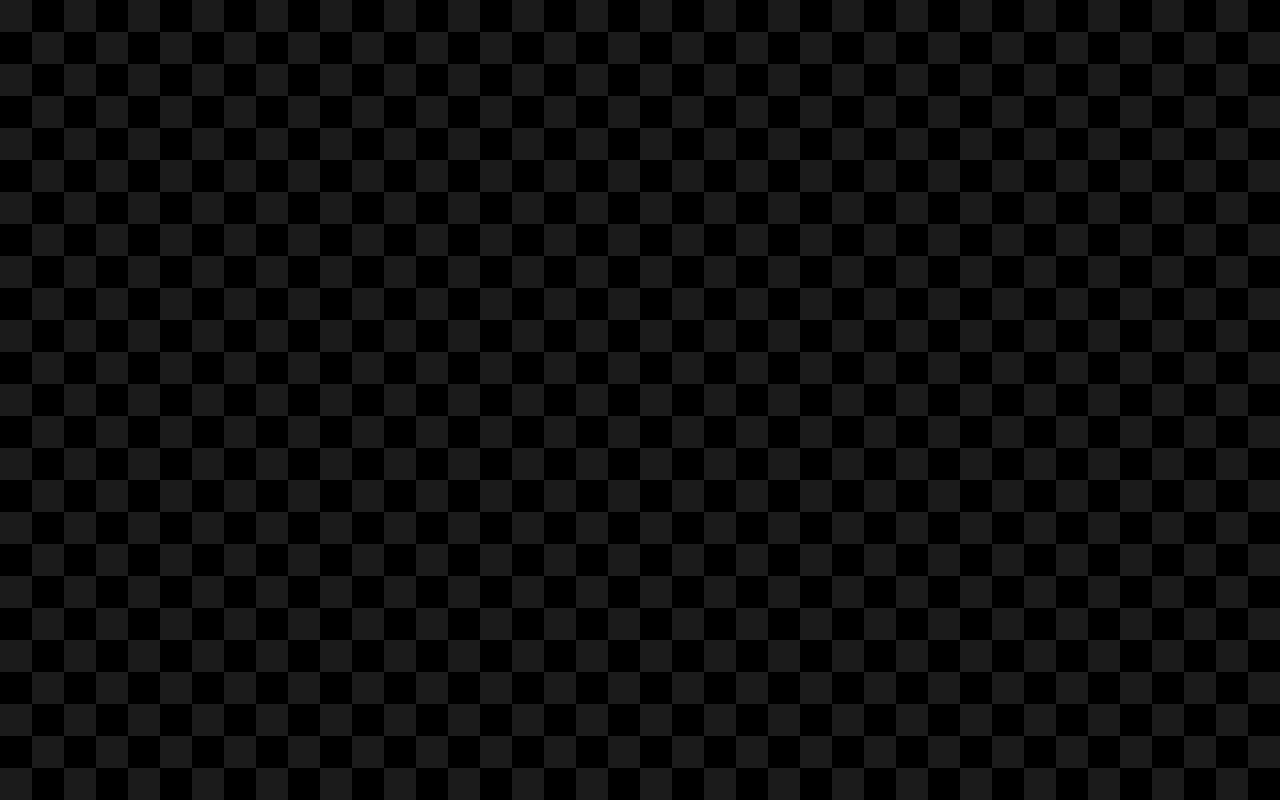
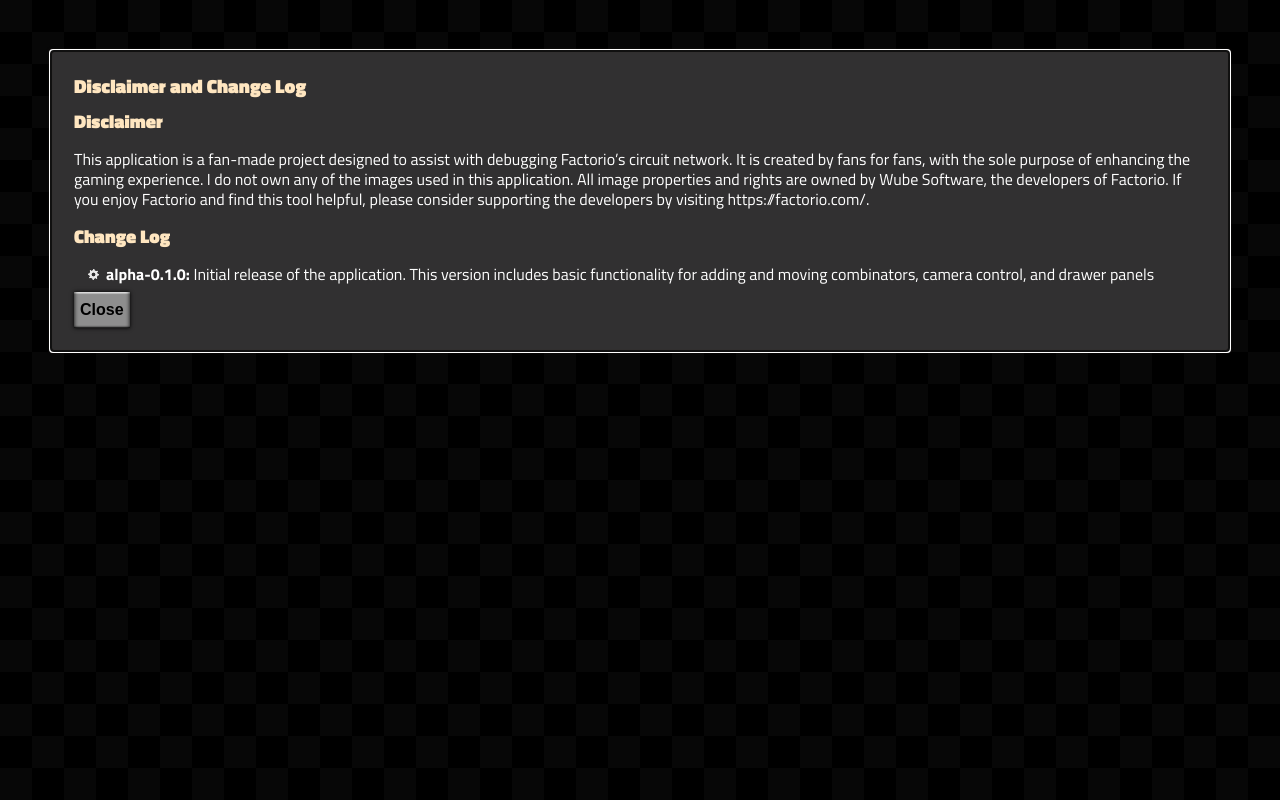
Before and after one commit to Mouraoea/circuitorio, a React (Create React App) app: page / in a window 1280 px wide. Built offline with nearby package versions, Linux system fonts and the light colour scheme.

Commit message:
feat: add disclaimer and change log modal

```diff
--- a/package.json
+++ b/package.json
@@ -14,6 +14,7 @@
     "@types/react-dom": "^18.3.0",
     "@types/uuid": "^10.0.0",
     "d3": "^7.9.0",
+    "dotenv": "^16.4.5",
     "konva": "^9.3.13",
     "react": "^18.3.1",
     "react-dnd": "^16.0.1",
@@ -57,6 +58,7 @@
   },
   "devDependencies": {
     "@babel/plugin-proposal-private-property-in-object": "^7.21.11",
+    "@types/react-modal": "^3.16.3",
     "gh-pages": "^6.1.1"
   }
 }
--- /dev/null
+++ b/public/changelog.json
@@ -0,0 +1,6 @@
+{
+  "disclaimer": "This application is a fan-made project designed to assist with debugging Factorio’s circuit network. It is created by fans for fans, with the sole purpose of enhancing the gaming experience. I do not own any of the images used in this application. All image properties and rights are owned by Wube Software, the developers of Factorio. If you enjoy Factorio and find this tool helpful, please consider supporting the developers by visiting https://factorio.com/.",
+  "changeLog": [
+    { "version": "alpha-0.1.0", "content": "Initial release of the application. This version includes basic functionality for adding and moving combinators, camera control, and drawer panels" }
+  ]
+}
--- a/src/App.tsx
+++ b/src/App.tsx
@@ -1,9 +1,10 @@
+import React from "react";
 import "./App.css";
 import { CanvasProvider } from "./context/CanvasContext";
 import Body from "./components/Body";
 
 // Parent holder for context - Do not change this - See Body.tsx instead
-function App() {
+const App: React.FC = () => {
   return (
     <div>
       <CanvasProvider>
@@ -11,6 +12,6 @@
       </CanvasProvider>
     </div>
   );
-}
+};
 
 export default App;
--- a/src/components/Body.tsx
+++ b/src/components/Body.tsx
@@ -15,10 +15,25 @@
 import { clamp } from "../utils/clamp";
 import { getElementSprite } from "../utils/getElementSprite";
 import { SpriteProvider, EntitySprite } from "../spritesheets/SpriteProvider";
+import Modal from "react-modal";
+
+const environment = process.env.NODE_ENV;
+const rootPath = environment === "development" ? "/circuitorio" : "";
+
+interface ChangeLogEntry {
+  version: string;
+  content: string;
+}
+
+Modal.setAppElement("#root");
 
 const Body: React.FC = () => {
   const dispatch = useDispatch();
   const {
+    disclaimerIsOpen,
+    setDisclaimerIsOpen,
+    appVersion,
+    setAppVersion,
     isLeftDrawerOpen,
     setIsLeftDrawerOpen,
     isRightDrawerOpen,
@@ -59,6 +74,8 @@
   const [rightOpenDrawerId, setRightOpenDrawerId] = useState<string | null>(null);
   const [startMousePosition, setStartMousePosition] = useState({ x: 0, y: 0 });
   const [startPanPosition, setStartPanPosition] = useState({ x: 0, y: 0 });
+  const [disclaimer, setDisclaimer] = useState("");
+  const [changeLog, setChangeLog] = useState<ChangeLogEntry[]>([]);
 
   const toggleDrawer = useCallback(
     (side: "left" | "right", content: React.ReactNode, id: string) => {
@@ -452,10 +469,64 @@
     setCursorGridCoordinates,
     hoveredElement,
     dispatchMouseEvent,
+    setDisclaimerIsOpen,
   ]);
+
+  useEffect(() => {
+    fetch(`.${rootPath}/changelog.json`)
+      .then((response) => {
+        if (!response.ok) {
+          throw new Error("Network response was not ok");
+        }
+        return response.json();
+      })
+      .then((data) => {
+        setDisclaimer(data.disclaimer);
+        setChangeLog(data.changeLog);
+        setAppVersion(data.changeLog[0].version);
+        const lastSeenVersion = localStorage.getItem("appVersion");
+        if (lastSeenVersion !== data.changeLog[0].version) {
+          setDisclaimerIsOpen(true);
+        }
+      })
+      .catch((error) => {
+        console.error("Error fetching the data:", error);
+      });
+  }, [setDisclaimerIsOpen, appVersion, setAppVersion, changeLog]);
+
+  const closeModal = () => {
+    localStorage.setItem("appVersion", appVersion);
+    setDisclaimerIsOpen(false);
+  };
 
   return (
     <div ref={boardRef}>
+      <div style={{ margin: "20px" }}>
+        <Modal
+          isOpen={disclaimerIsOpen}
+          className="panel"
+          style={{ content: { margin: "50px", padding: "20px 20px 20px 20px" }, overlay: { backgroundColor: "rgba(0,0,0,0.75)" } }}
+          onRequestClose={closeModal}
+          contentLabel="Disclaimer and Change Log"
+        >
+          <h2>Disclaimer and Change Log</h2>
+          <div>
+            <h3>Disclaimer</h3>
+            <p>{disclaimer}</p>
+            <h3>Change Log</h3>
+            <ul>
+              {changeLog.map((log, index) => (
+                <li key={index}>
+                  <strong>{log.version}:</strong> {log.content}
+                </li>
+              ))}
+            </ul>
+          </div>
+          <button className="button" onClick={closeModal}>
+            Close
+          </button>
+        </Modal>
+      </div>
       <LeftDrawer isOpen2={isLeftDrawerOpen} onClose={closeLeftDrawer}>
         <DrawerContent content={leftDrawerContent} />
       </LeftDrawer>
--- a/src/context/CanvasContext.tsx
+++ b/src/context/CanvasContext.tsx
@@ -2,6 +2,10 @@
 import { CircuitElementProps } from "../store/circuitSlice";
 
 interface CanvasContextProps {
+  disclaimerIsOpen: boolean;
+  setDisclaimerIsOpen: (value: boolean) => void;
+  appVersion: string;
+  setAppVersion: (value: string) => void;
   scale: number;
   setScale: (value: number) => void;
   panPosition: { x: number; y: number };
@@ -51,6 +55,8 @@
 const CanvasContext = createContext<CanvasContextProps | undefined>(undefined);
 
 export const CanvasProvider: React.FC<{ children: ReactNode }> = ({ children }) => {
+  const [disclaimerIsOpen, setDisclaimerIsOpen] = useState(false);
+  const [appVersion, setAppVersion] = useState("0.0.0");
   const [scale, setScale] = useState<number>(1);
   const [panPosition, setPanPosition] = useState({ x: 0, y: 0 });
   const [panPercentage, setPanPercentage] = useState({ x: 0, y: 0 });
@@ -151,6 +157,10 @@
   return (
     <CanvasContext.Provider
       value={{
+        disclaimerIsOpen,
+        setDisclaimerIsOpen,
+        appVersion,
+        setAppVersion,
         scale,
         setScale,
         panPosition,
```
Also changed, not shown: 1 other file (tests, documents, lock files or other folders).
